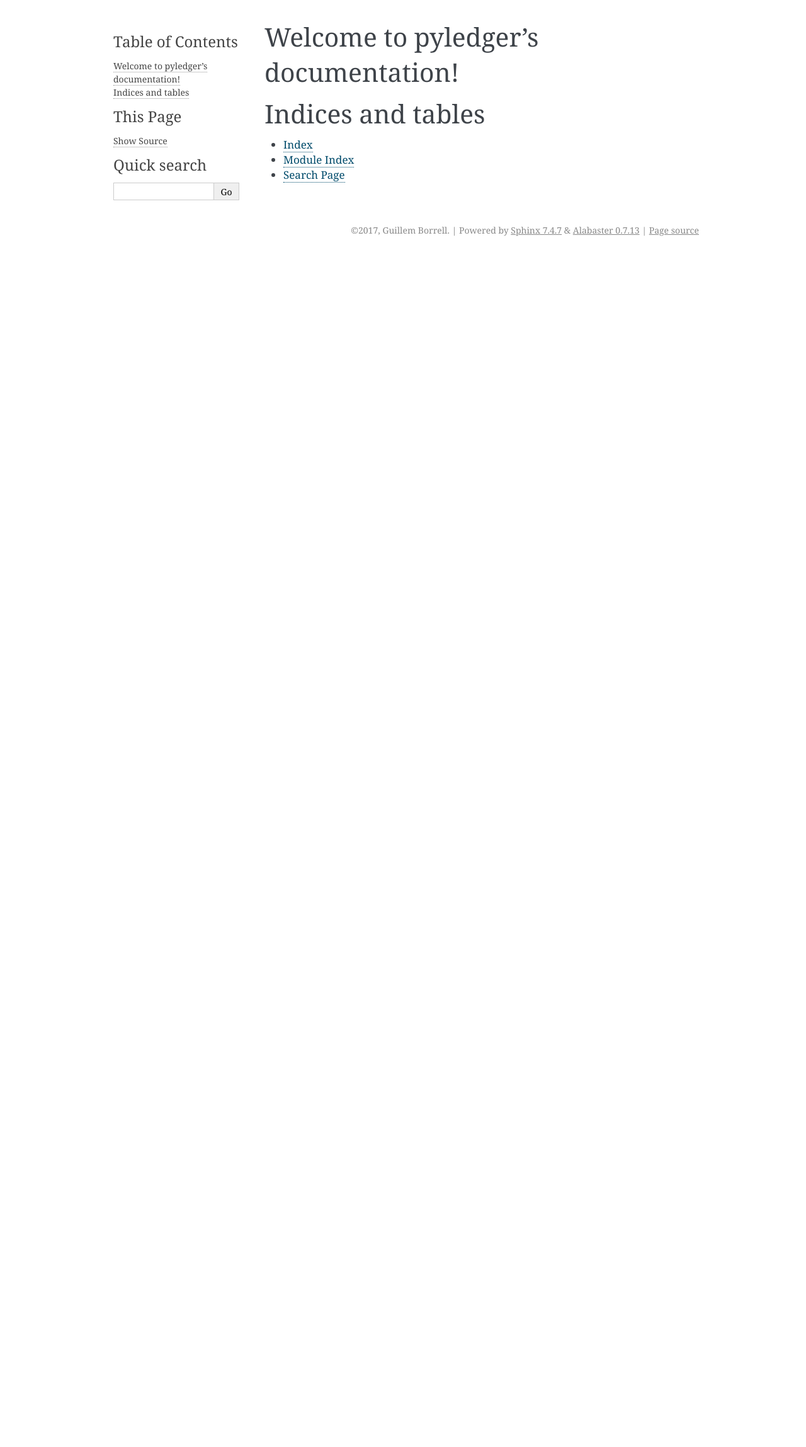
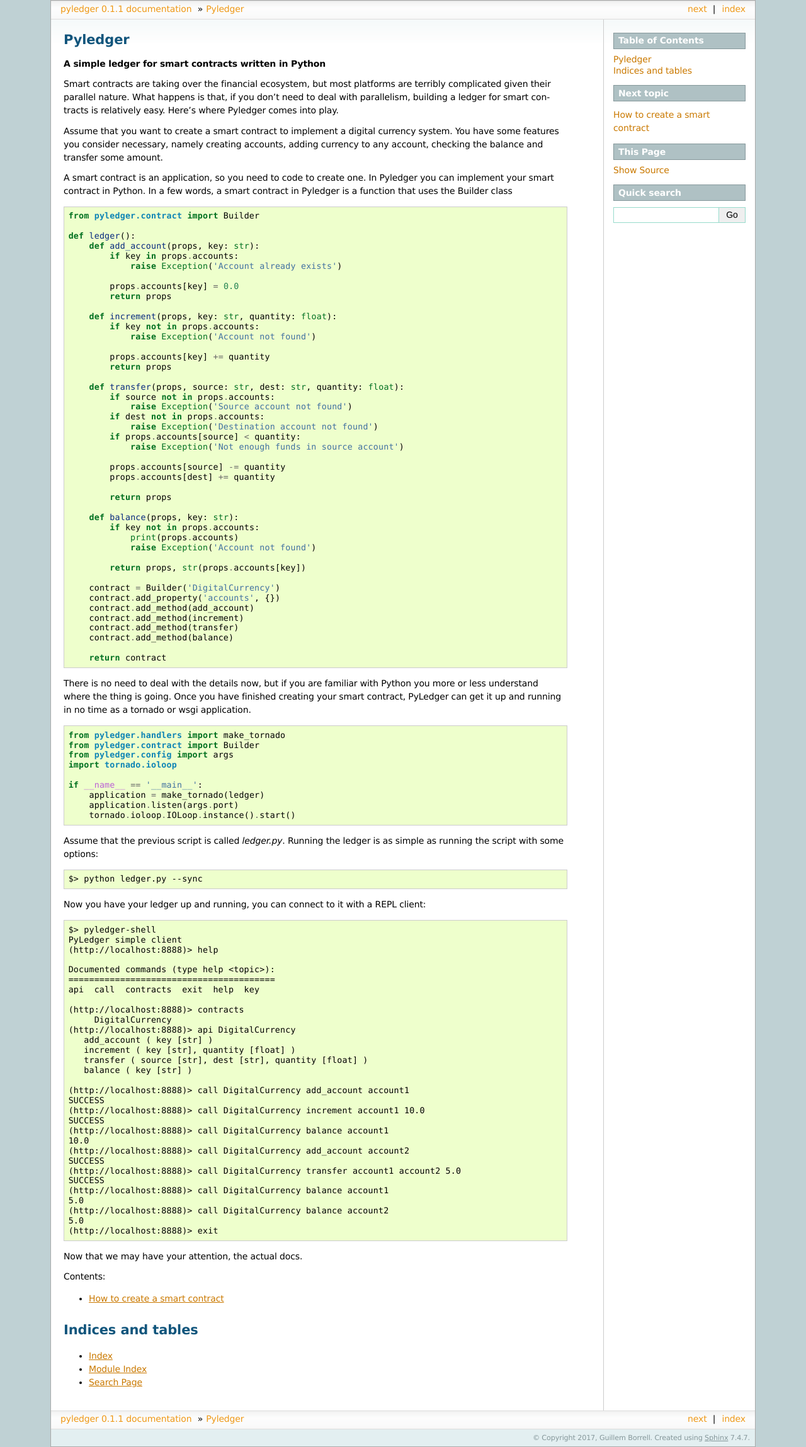
Before and after one commit to guillemborrell/pyledger, a Sphinx documentation site: the page built from docs/source/index.rst, in a window 1280 px wide. Shown: the whole page at 63% size. Built offline with Sphinx 7.4.7, drawn with Linux system fonts in a browser that asks for light colours; before the commit the page ends 900 px from its top, so only the background shows below that.

Commit message:
Now there are actual docs.

```diff
--- a/docs/source/conf.py
+++ b/docs/source/conf.py
@@ -17,9 +17,14 @@
 # add these directories to sys.path here. If the directory is relative to the
 # documentation root, use os.path.abspath to make it absolute, like shown here.
 #
-# import os
-# import sys
-# sys.path.insert(0, os.path.abspath('.'))
+import os
+import sys
+sys.path.insert(0, os.path.abspath(os.path.join(os.path.pardir,
+                                                os.path.pardir)))
+
+__version__ = None
+with open('../../pyledger/__init__.py') as f:
+    exec(f.read())
 
 
 # -- General configuration ------------------------------------------------
@@ -59,9 +64,9 @@
 # built documents.
 #
 # The short X.Y version.
-version = '0.0.2'
+version = __version__
 # The full version, including alpha/beta/rc tags.
-release = '0.0.2'
+release = __version__
 
 # The language for content autogenerated by Sphinx. Refer to documentation
 # for a list of supported languages.
@@ -87,7 +92,7 @@
 # The theme to use for HTML and HTML Help pages.  See the documentation for
 # a list of builtin themes.
 #
-html_theme = 'alabaster'
+html_theme = 'sphinxdoc'
 
 # Theme options are theme-specific and customize the look and feel of a theme
 # further.  For a list of options available for each theme, see the
--- /dev/null
+++ b/docs/source/contract.rst
@@ -0,0 +1,5 @@
+How to create a smart contract
+==============================
+
+.. autoclass:: pyledger.contract.Builder
+   :members: add_method, add_property
--- a/docs/source/index.rst
+++ b/docs/source/index.rst
@@ -1,15 +1,135 @@
-.. pyledger documentation master file, created by
-   sphinx-quickstart on Wed Mar  8 17:53:58 2017.
-   You can adapt this file completely to your liking, but it should at least
-   contain the root `toctree` directive.
+Pyledger
+========
 
-Welcome to pyledger's documentation!
-====================================
+**A simple ledger for smart contracts written in Python**
+
+Smart contracts are taking over the financial ecosystem, but most platforms
+are terribly complicated given their parallel nature. What happens is that,
+if you don't need to deal with parallelism, building a ledger for smart
+contracts is relatively easy. Here's where Pyledger comes into play.
+
+Assume that you want to create a smart contract to implement a digital
+currency system. You have some features you consider necessary, namely
+creating accounts, adding currency to any account, checking the balance and
+transfer some amount.
+
+A smart contract is an application, so you need to code to create one. In
+Pyledger you can implement your smart contract in Python. In a few words, a
+smart contract in Pyledger is a function that uses the Builder class
+
+.. code-block:: python
+
+    from pyledger.contract import Builder
+
+    def ledger():
+        def add_account(props, key: str):
+            if key in props.accounts:
+                raise Exception('Account already exists')
+
+            props.accounts[key] = 0.0
+            return props
+
+        def increment(props, key: str, quantity: float):
+            if key not in props.accounts:
+                raise Exception('Account not found')
+
+            props.accounts[key] += quantity
+            return props
+
+        def transfer(props, source: str, dest: str, quantity: float):
+            if source not in props.accounts:
+                raise Exception('Source account not found')
+            if dest not in props.accounts:
+                raise Exception('Destination account not found')
+            if props.accounts[source] < quantity:
+                raise Exception('Not enough funds in source account')
+
+            props.accounts[source] -= quantity
+            props.accounts[dest] += quantity
+
+            return props
+
+        def balance(props, key: str):
+            if key not in props.accounts:
+                print(props.accounts)
+                raise Exception('Account not found')
+
+            return props, str(props.accounts[key])
+
+        contract = Builder('DigitalCurrency')
+        contract.add_property('accounts', {})
+        contract.add_method(add_account)
+        contract.add_method(increment)
+        contract.add_method(transfer)
+        contract.add_method(balance)
+
+        return contract
+
+There is no need to deal with the details now, but if you are familiar with
+Python you more or less understand where the thing is going. Once you have
+finished creating your smart contract, PyLedger can get it up and running in
+no time as a tornado or wsgi application.
+
+.. code-block:: python
+
+    from pyledger.handlers import make_tornado
+    from pyledger.contract import Builder
+    from pyledger.config import args
+    import tornado.ioloop
+
+    if __name__ == '__main__':
+        application = make_tornado(ledger)
+        application.listen(args.port)
+        tornado.ioloop.IOLoop.instance().start()
+
+Assume that the previous script is called *ledger.py*. Running the ledger is
+as simple as running the script with some options::
+
+    $> python ledger.py --sync
+
+Now you have your ledger up and running, you can connect to it with a REPL
+client::
+
+    $> pyledger-shell
+    PyLedger simple client
+    (http://localhost:8888)> help
+
+    Documented commands (type help <topic>):
+    ========================================
+    api  call  contracts  exit  help  key
+
+    (http://localhost:8888)> contracts
+         DigitalCurrency
+    (http://localhost:8888)> api DigitalCurrency
+       add_account ( key [str] )
+       increment ( key [str], quantity [float] )
+       transfer ( source [str], dest [str], quantity [float] )
+       balance ( key [str] )
+
+    (http://localhost:8888)> call DigitalCurrency add_account account1
+    SUCCESS
+    (http://localhost:8888)> call DigitalCurrency increment account1 10.0
+    SUCCESS
+    (http://localhost:8888)> call DigitalCurrency balance account1
+    10.0
+    (http://localhost:8888)> call DigitalCurrency add_account account2
+    SUCCESS
+    (http://localhost:8888)> call DigitalCurrency transfer account1 account2 5.0
+    SUCCESS
+    (http://localhost:8888)> call DigitalCurrency balance account1
+    5.0
+    (http://localhost:8888)> call DigitalCurrency balance account2
+    5.0
+    (http://localhost:8888)> exit
+
+
+Now that we may have your attention, the actual docs.
 
 .. toctree::
    :maxdepth: 2
    :caption: Contents:
 
+   contract
 
 
 Indices and tables
--- a/setup.py
+++ b/setup.py
@@ -35,7 +35,7 @@
           'Environment :: Console',
           'Intended Audience :: Developers',
           'Programming Language :: Python',
-          'Programming Language :: Python :: 3',
+          'Programming Language :: Python :: 3 :: Only',
           'Programming Language :: Python :: 3.5',
           'Programming Language :: Python :: 3.6',
           'License :: OSI Approved :: GNU Affero General Public License v3'
```
Also changed, not shown: README.md (+1 -1 lines), 2 other files.
